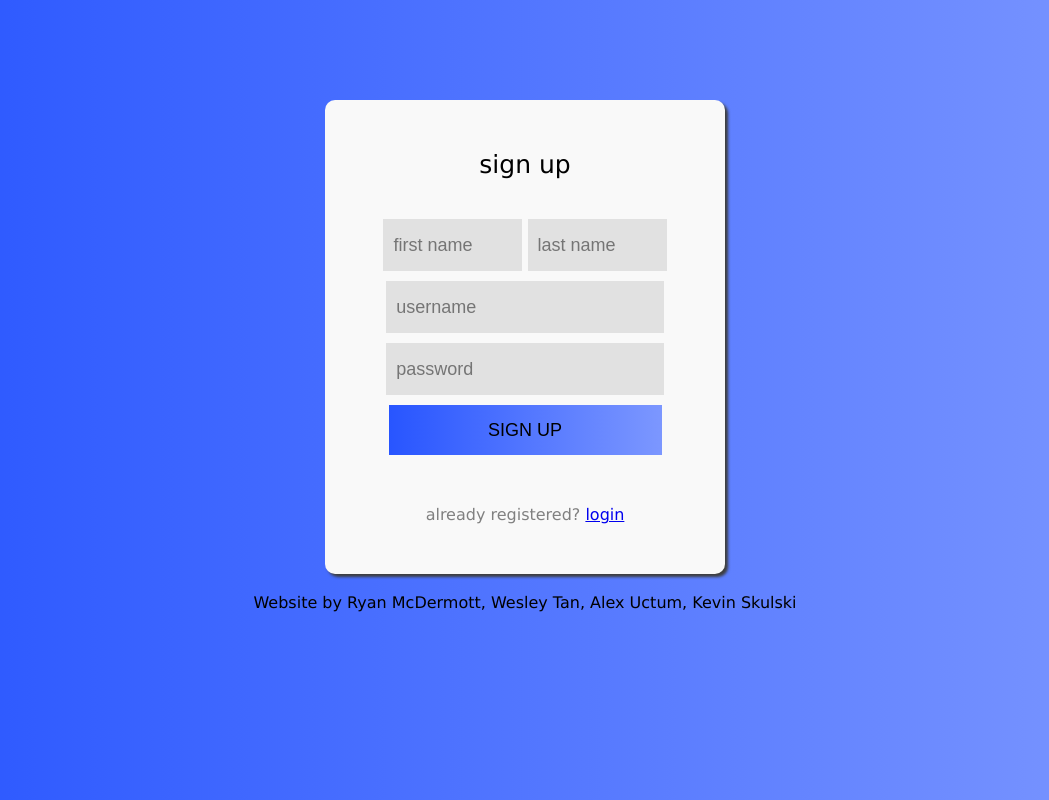
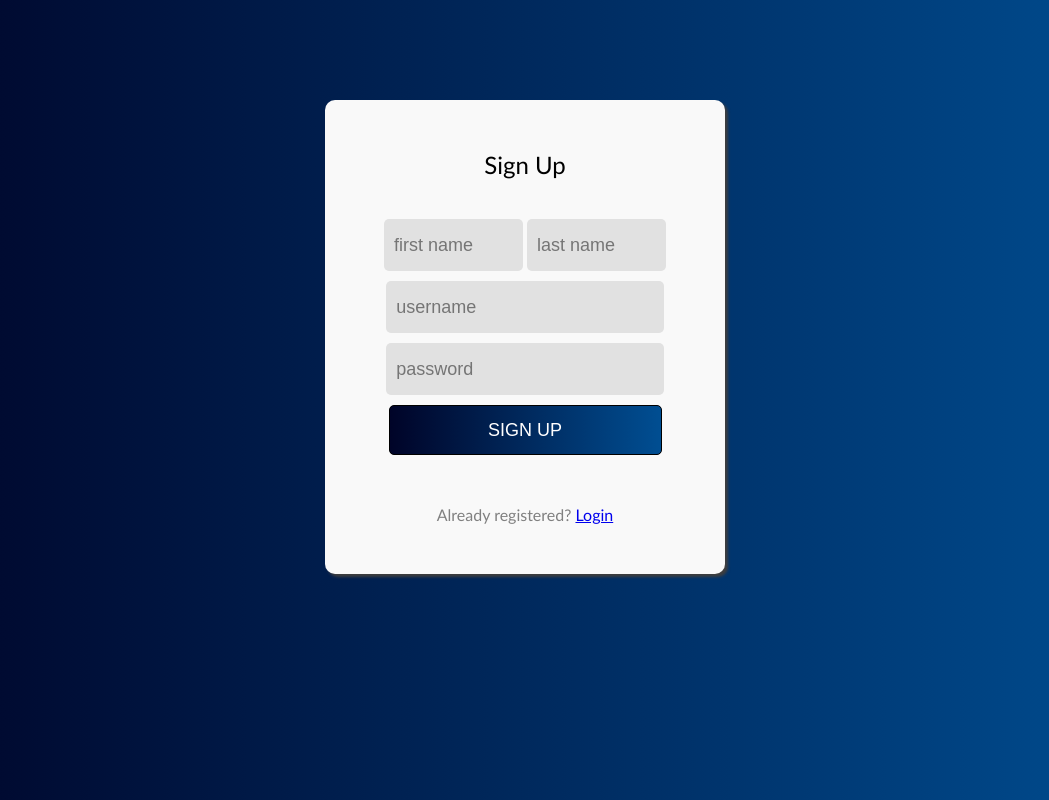
Before and after one commit to mcdermottrw/Flask-Bank, a Flask app: page /signup in a window 1280 px wide. Shown: the whole page, without its empty margins (115-1164 px from the left). Run offline with Flask 2, Linux system fonts and the light colour scheme; parts of the project's set-up code (start-up, migrations or seed data) failed here and were passed over.

Commit message:
Updated styling and color scheme for login and signup pages

```diff
--- a/app/routes.py
+++ b/app/routes.py
@@ -84,10 +84,13 @@ def login():
 
     # If the user submits the form
     if request.method == "POST":
+        print("TEST")
         # Get the user's sign in information from the text boxes
-        username = request.form["username"]
-        password = request.form["password"]
+        username = request.form["usernameInput"]
+        password = request.form["passwordInput"]
 
+        print(username)
+        print(password)
         # If either of the text boxes were left empty, give the user an error message
         if username == "" or password == "":
             error = "Please fill out the required fields"
@@ -140,10 +143,10 @@ def signup():
     # If the user submits the form
     if request.method == "POST":
         # Gather all data needed and put it into the User model
-        firstname = request.form["firstname"]
-        lastname = request.form["lastname"]
-        username = request.form["username"]
-        password = request.form["password"]
+        firstname = request.form["firstNameInput"]
+        lastname = request.form["lastNameInput"]
+        username = request.form["usernameInput"]
+        password = request.form["passwordInput"]
 
         # Make sure each of the text boxes are filled with the required information
         # If not, give the user an error message
--- a/app/static/styles/style.css
+++ b/app/static/styles/style.css
@@ -110,7 +110,7 @@ option:nth-child(even) {
     text-align: center;
 }
 
-.title-label {
+.pool-title-label {
     font-size: 48px;
     display: inline-block;
     padding-top: 10px;
@@ -158,3 +158,39 @@ option:nth-child(even) {
 }
 
 /* Bank Admin Page ================================================================================================== */
+
+/* Login Page ======================================================================================================= */
+.login-signup-container {
+    width: 30%;
+    background-color: #F9F9F9;
+    text-align: center;
+    margin: 100px auto auto auto;
+    padding: 50px 10px 50px 10px;
+    box-shadow: 3px 3px 3px #3E3E3E;
+    border-radius: 10px;
+}
+
+.login-signup-label {
+    font-size: 24px;
+    display: block;
+    padding-bottom: 40px;
+}
+
+.login-signup-input {
+    width: 70%;
+}
+
+.login-signup-input.mini {
+    width: 33.5%;
+}
+
+.login-signup-button {
+    background-image: linear-gradient(to right, #000428, #004E92);
+    width: 72%;
+}
+
+.page-switch-span {
+    color: grey;
+    display: block;
+    margin-top: 50px;
+}
--- a/app/templates/accountManagement.html
+++ b/app/templates/accountManagement.html
@@ -3,9 +3,7 @@
 
 <head>
     <meta charset="UTF-8">
-
     <title>Account</title>
-
     <link rel="stylesheet" href="{{ url_for('static', filename='styles/style.css') }}">
 </head>
 
@@ -20,7 +18,7 @@
         <div class="inner-container">
             <h3>Create New Bank Account</h3>
             <form action="/createNewBankAccount" method="post">
-                <input type="text" name="bankAccountNameInput" placeholder="account name"/>
+                <input name="bankAccountNameInput" type="text" placeholder="account name"/>
                 <button class="account-button" type="submit">Submit</button>
             </form>
 
@@ -28,7 +26,7 @@
                 {% if errors %}
                     {% for error in errors %}
                         <br>
-                        <span style="color:red;">{{ error }}</span>
+                        <span style="color: red;">{{ error }}</span>
                     {% endfor %}
                 {% endif %}
             {% endwith %}
--- a/app/templates/poolBrowser.html
+++ b/app/templates/poolBrowser.html
@@ -15,7 +15,7 @@
         {% endwith %}
 
         <div class="inner-container title-container">
-            <span class="title-label">Loan Pool Browser</span>
+            <span class="pool-title-label">Loan Pool Browser</span>
             <br>
             <span class="category-label">Choose a Category</span>
 
--- a/app/templates/signup.html
+++ b/app/templates/signup.html
@@ -3,29 +3,27 @@
 
 <head>
   <meta charset="utf-8">
-
   <title>Sign Up</title>
-
-  <link rel="stylesheet" type="text/css" href="{{ url_for('static',filename='styles/loginSignUpStyle.css') }}">
+  <link rel="stylesheet" type="text/css" href="{{ url_for('static',filename='styles/style.css') }}">
 </head>
 
-<body class="root">
-    <div class="formContainer">
+<body>
+    <div class="login-signup-container">
         <form action="/signup" method="post">
-            <label class="titleLabel">sign up</label>
+            <label class="login-signup-label">Sign Up</label>
 
-            <input class="inputTextbox" style="width: 33.5%" type="text" placeholder="first name" name="firstname"/>
+            <input class="login-signup-input mini" name="firstNameInput" type="text" placeholder="first name"/>
 
-            <input class="inputTextbox" style="width: 33.5%" type="text" placeholder="last name" name="lastname"/>
+            <input class="login-signup-input mini" name="lastNameInput" type="text" placeholder="last name"/>
             <br>
 
-            <input class="inputTextbox" type="text" placeholder="username" name="username"/>
+            <input class="login-signup-input" name="usernameInput" type="text" placeholder="username"/>
             <br>
 
-            <input  class="inputTextbox" type="password" placeholder="password" name="password">
+            <input class="login-signup-input" name="passwordInput" type="password" placeholder="password">
             <br>
 
-            <button class="submitButton" type="submit">SIGN UP</button>
+            <button class="login-signup-button" type="submit">SIGN UP</button>
             <br>
 
             {% if error %}
@@ -33,12 +31,9 @@
                 <span style="color: red;">{{error}}</span>
             {% endif %}
 
-            <span class="switchPages">already registered? <a href="login">login</a> </span>
+            <span class="page-switch-span">Already registered? <a href="login">Login</a> </span>
         </form>
     </div>
 </body>
 
-<br>
-<footer>Website by Ryan McDermott, Wesley Tan, Alex Uctum, Kevin Skulski</footer>
-
 </html>
```
Also changed, not shown: app/templates/login.html (+9 -15 lines), 6 other files.
